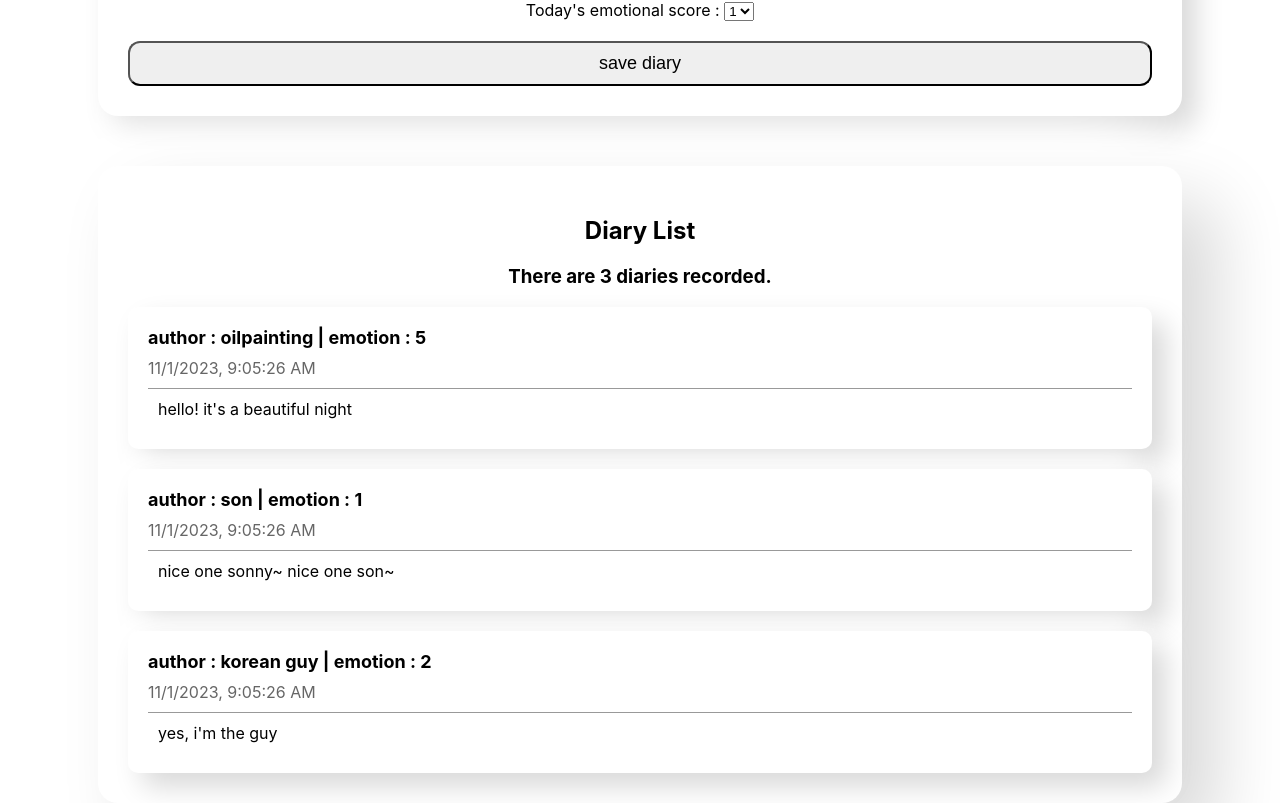
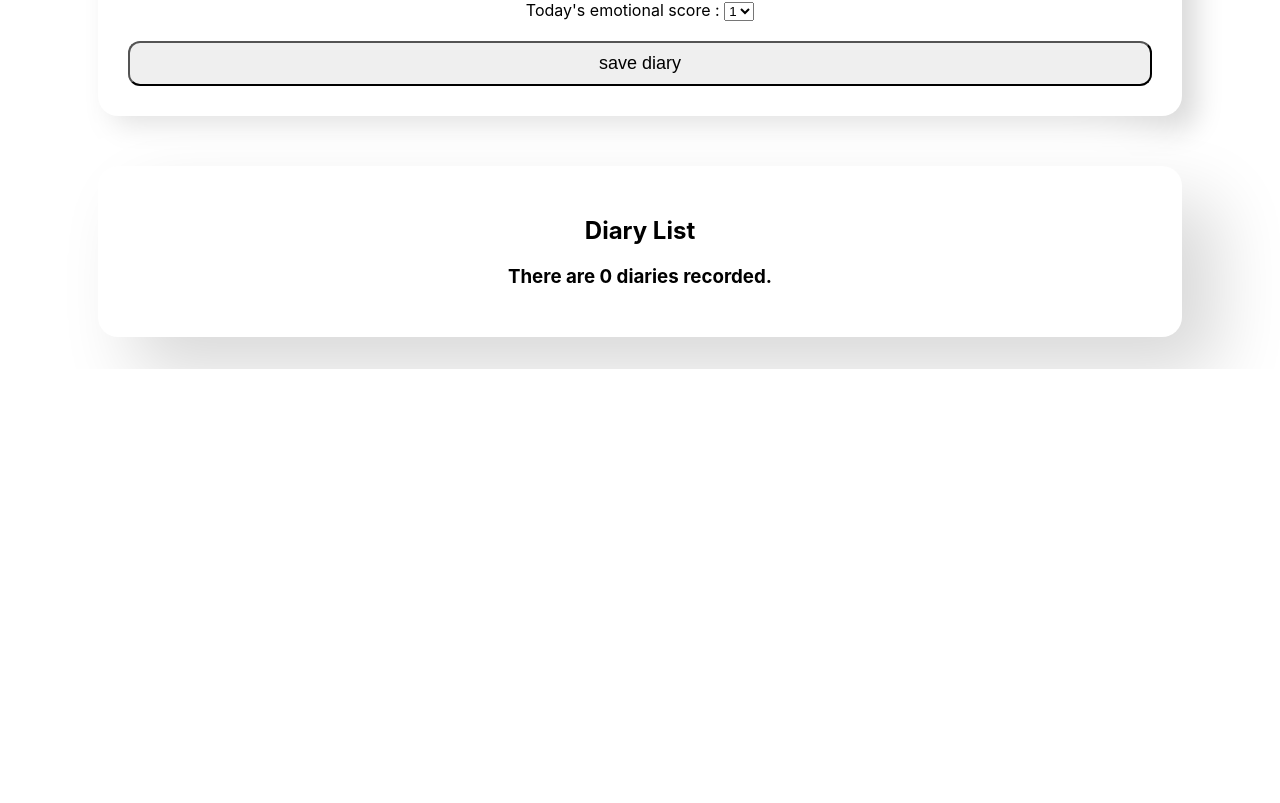
Before and after one commit to oilpaintingKV/project-react-diary, a React (Create React App) app in the folder diary/: page / in a window 1280 px wide. Shown: the part 431-1234 px from the top of the page. After the commit the page ends 800 px from the top, so only its background shows below. Built offline with nearby package versions, Linux system fonts and the light colour scheme; the HTML template or start-up script is replaced by a standard one.

Commit message:
feat: add data

```diff
--- a/diary/src/App.js
+++ b/diary/src/App.js
@@ -1,37 +1,52 @@
+import { useRef, useState } from 'react';
 import './App.css';
 import DiaryEditor from './DiaryEditor';
 import DiaryList from './DiaryList';
 
-const dummyList = [
-  {
-    id: 1,
-    author: 'oilpainting',
-    content: "hello! it's a beautiful night",
-    emotion: 5,
-    created_date: new Date().getTime(),
-  },
-  {
-    id: 2,
-    author: 'son',
-    content: 'nice one sonny~ nice one son~',
-    emotion: 1,
-    created_date: new Date().getTime(),
-  },
-  {
-    id: 3,
-    author: 'korean guy',
-    content: "yes, i'm the guy",
-    emotion: 2,
-    created_date: new Date().getTime(),
-  },
-];
+// const dummyList = [
+//   {
+//     id: 1,
+//     author: 'oilpainting',
+//     content: "hello! it's a beautiful night",
+//     emotion: 5,
+//     created_date: new Date().getTime(),
+//   },
+//   {
+//     id: 2,
+//     author: 'son',
+//     content: 'nice one sonny~ nice one son~',
+//     emotion: 1,
+//     created_date: new Date().getTime(),
+//   },
+//   {
+//     id: 3,
+//     author: 'korean guy',
+//     content: "yes, i'm the guy",
+//     emotion: 2,
+//     created_date: new Date().getTime(),
+//   },
+// ];
 
 function App() {
+  const [data, setData] = useState([]);
+  const dataId = useRef(0);
+  const onCreate = (author, content, emotion) => {
+    const created_date = new Date().getTime();
+    const newItem = {
+      author,
+      content,
+      emotion,
+      created_date,
+      id: dataId.current,
+    };
+    dataId.current += 1;
+    setData([newItem, ...data]);
+  };
   return (
     <div className='App'>
       <h1>My Diary</h1>
-      <DiaryEditor />
-      <DiaryList diaryList={dummyList} />
+      <DiaryEditor onCreate={onCreate} />
+      <DiaryList diaryList={data} />
     </div>
   );
 }
--- a/diary/src/DiaryEditor.js
+++ b/diary/src/DiaryEditor.js
@@ -1,6 +1,6 @@
 import { useRef, useState } from 'react';
 
-const DiaryEditor = () => {
+const DiaryEditor = ({ onCreate }) => {
   const authorInput = useRef();
   const contentInput = useRef();
   const [state, setState] = useState({
@@ -27,7 +27,13 @@
       return;
     }
 
+    onCreate(state.author, state.content, state.emotion);
     alert('saved!');
+    setState({
+      author: '',
+      content: '',
+      emotion: 1,
+    });
   };
 
   return (
```
